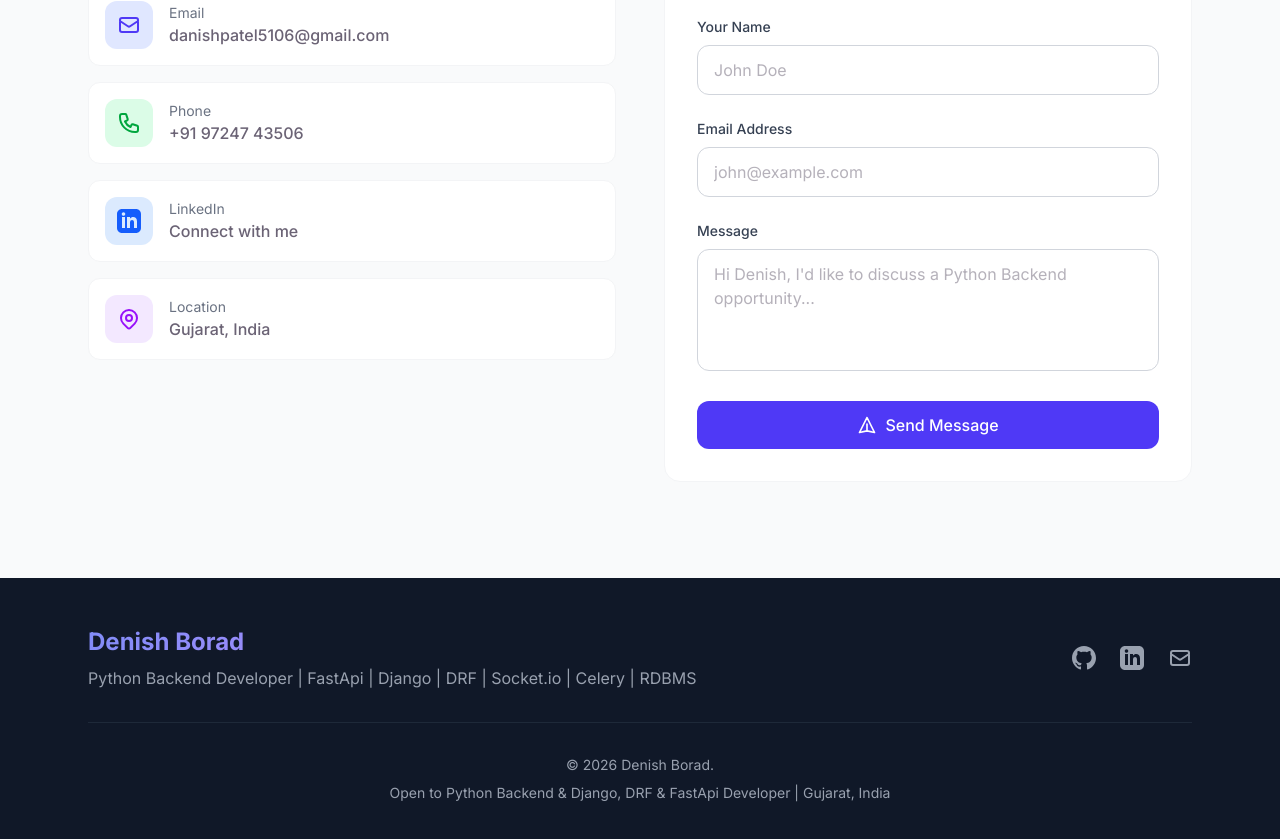
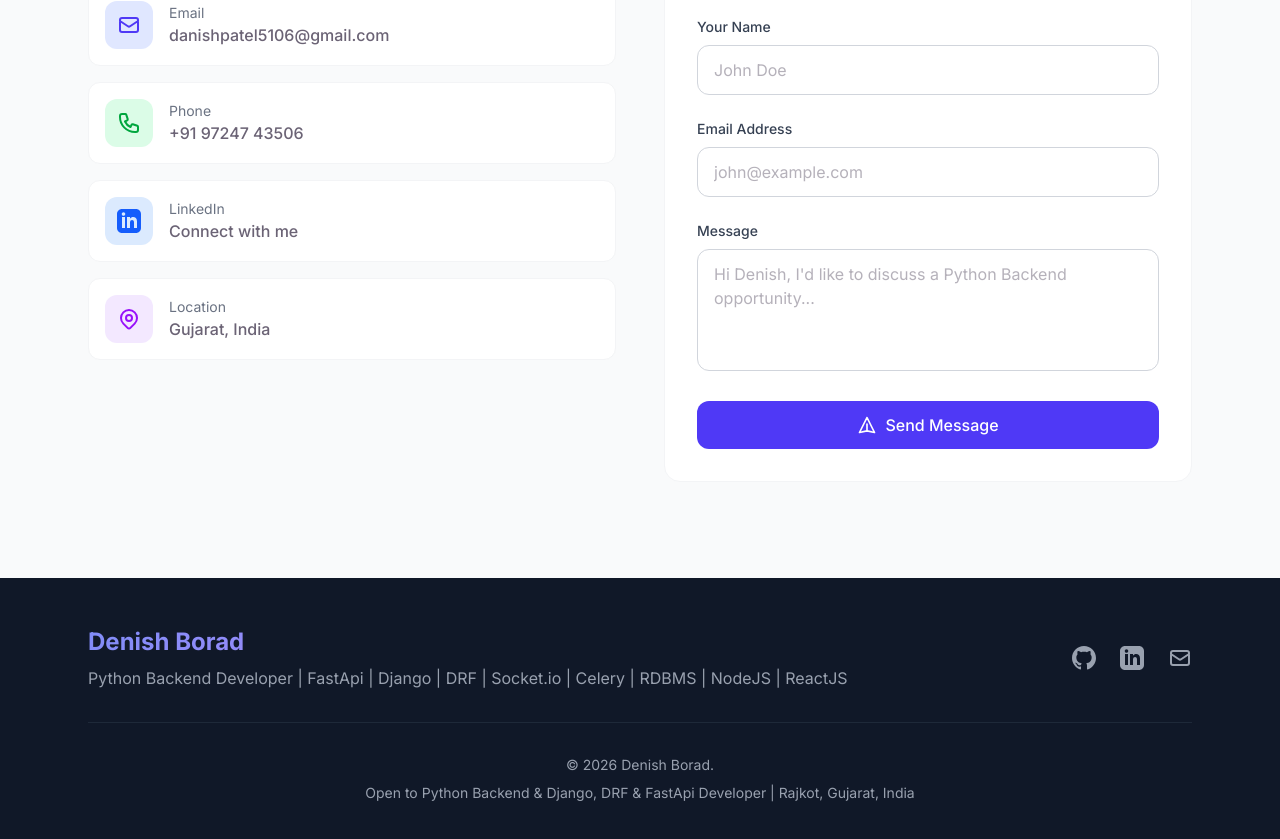
Before and after one commit to BoradDenish/portfolio, a React (Vite) app: page / in a window 1280 px wide. Shown: the part 7616-8455 px from the top of the page. Built offline with nearby package versions, Linux system fonts and the light colour scheme.

Commit message:
add some details

```diff
--- a/src/App.jsx
+++ b/src/App.jsx
@@ -884,7 +884,7 @@ function Footer() {
         <div className="flex flex-col md:flex-row justify-between items-center gap-6">
           <div className="text-center md:text-left">
             <div className="text-2xl font-bold mb-2 gradient-text-footer">Denish Borad</div>
-            <p className="text-gray-400">Python Backend Developer | FastApi | Django | DRF | Socket.io | Celery | RDBMS</p>
+            <p className="text-gray-400">Python Backend Developer | FastApi | Django | DRF | Socket.io | Celery | RDBMS | NodeJS | ReactJS</p>
           </div>
 
           <div className="flex gap-6">
@@ -902,7 +902,7 @@ function Footer() {
 
         <div className="border-t border-gray-800 mt-8 pt-8 text-center text-gray-400 text-sm">
           <p>© {new Date().getFullYear()} Denish Borad.</p>
-          <p className="mt-2">Open to Python Backend & Django, DRF & FastApi Developer | Gujarat, India</p>
+          <p className="mt-2">Open to Python Backend & Django, DRF & FastApi Developer | Rajkot, Gujarat, India</p>
         </div>
       </div>
     </footer>
```
